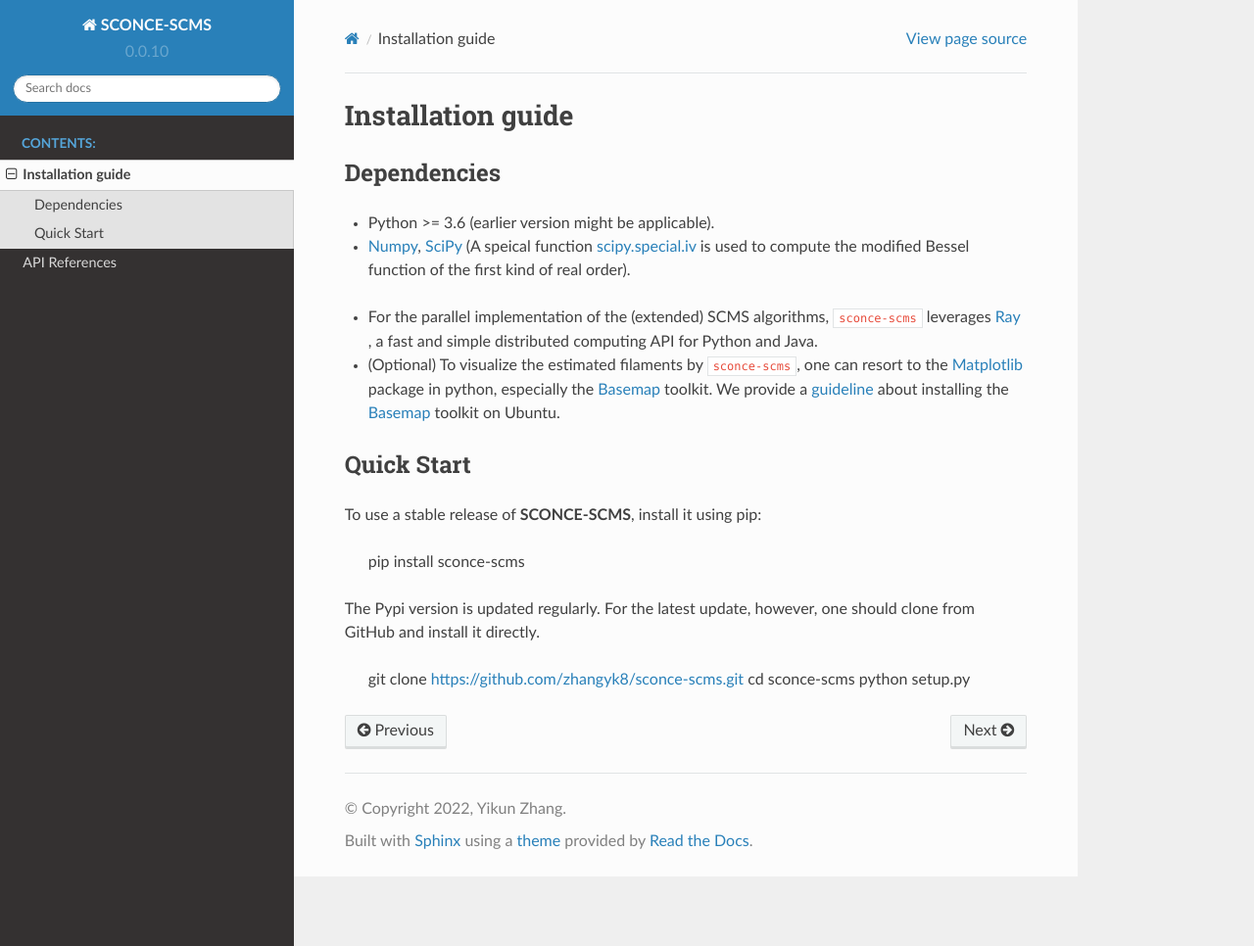
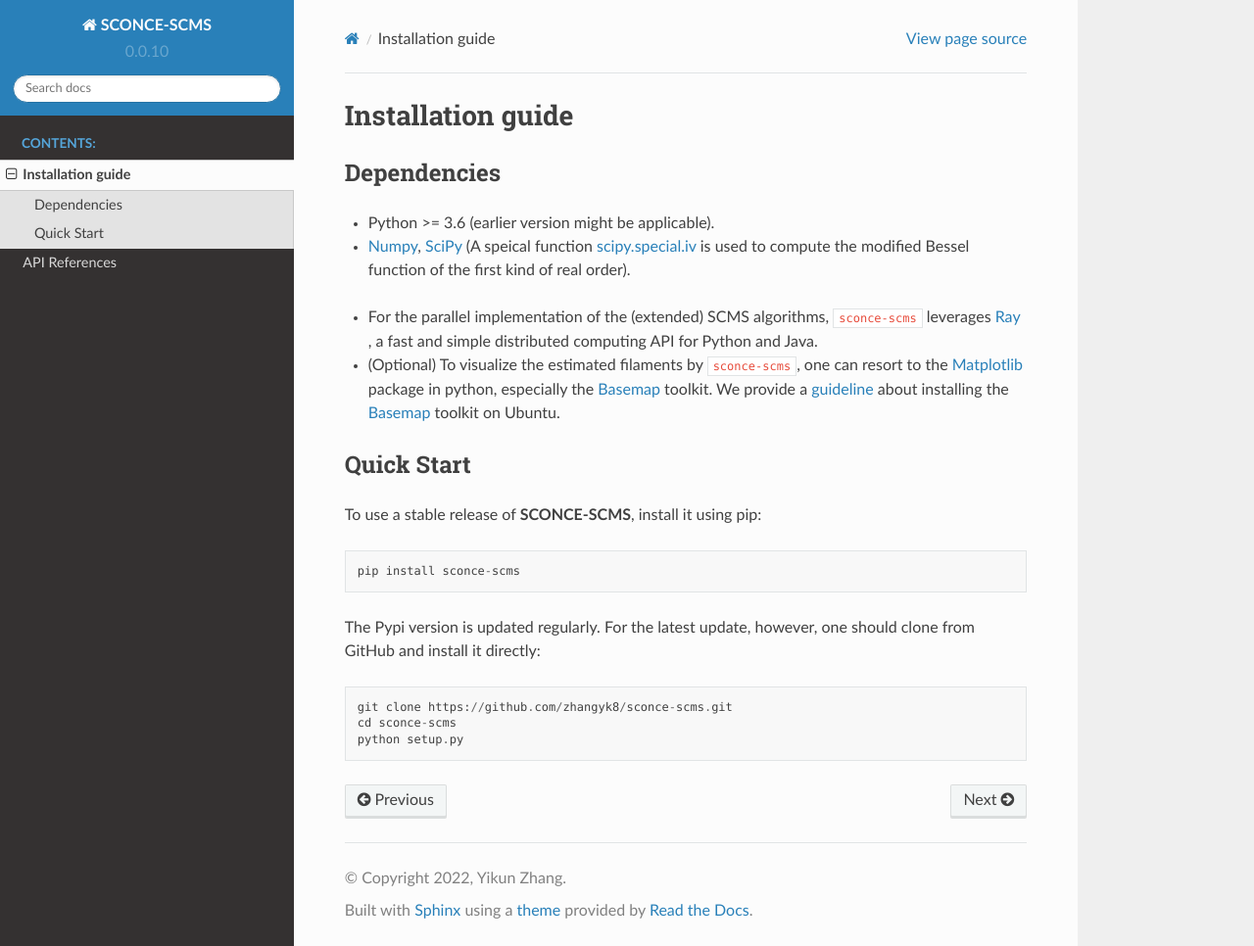
Before and after one commit to zhangyk8/sconce-scms, a Sphinx documentation site: the page built from docs/source/installation.rst, in a window 1280 px wide and 966 px high. Shown: the whole window at 98% size. Built offline with Sphinx 7.4.7 and the Read the Docs theme 2.0.0, drawn with Linux system fonts in a browser that asks for light colours.

```diff
--- a/docs/source/installation.rst
+++ b/docs/source/installation.rst
@@ -13,11 +13,11 @@ Dependencies
 Quick Start
 ------------
 
-To use a stable release of **SCONCE-SCMS**, install it using pip:
+To use a stable release of **SCONCE-SCMS**, install it using pip::
 
     pip install sconce-scms
 
-The Pypi version is updated regularly. For the latest update, however, one should clone from GitHub and install it directly.
+The Pypi version is updated regularly. For the latest update, however, one should clone from GitHub and install it directly::
 
     git clone https://github.com/zhangyk8/sconce-scms.git
     cd sconce-scms
```
